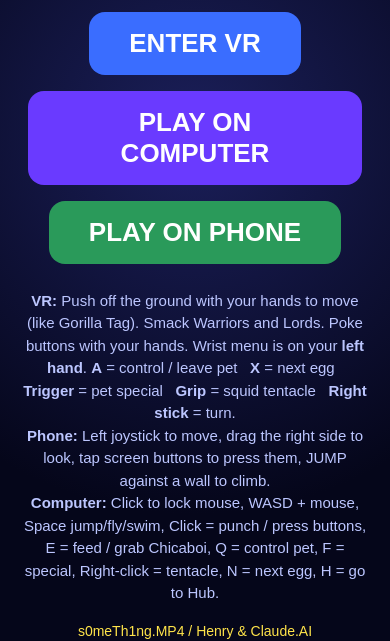
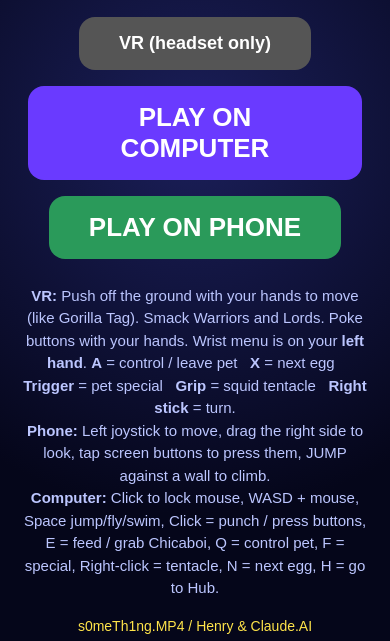
Before and after one commit to gmeyer301/Chad, a plain HTML site: page docs/astro-monke/index.html in a window 390 px wide. Shown: the part 203-844 px from the top of the page. Drawn offline with nearby package versions, Linux system fonts and the light colour scheme.

Commit message:
Astro Monke: grey out VR button on non-VR devices, fall back to phone mode
Co-Authored-By: Claude Opus 5.5 <noreply@anthropic.com>
Claude-Session: https://claude.ai/code/session_01Rzzh5Cn7j9dccfkpPZSw4c

```diff
--- a/docs/astro-monke/index.html
+++ b/docs/astro-monke/index.html
@@ -1492,8 +1492,13 @@ document.getElementById('vrBtn').onclick = async () => {
     camera.position.set(0, 0, 0); camera.rotation.set(0, 0, 0);
     sess.addEventListener('end', () => { xrOn = false; document.getElementById('ui').style.display = 'flex'; started = false; camera.position.set(0, 1.6, 0); });
     begin(); if (wrist) attachWrist();
-  } catch (e) { alert('Could not start VR: ' + e.message); }
+  } catch (e) { alert("VR doesn't work on this device. Starting phone/computer mode instead!"); (('ontouchstart' in window) ? document.getElementById('mobBtn') : document.getElementById('deskBtn')).onclick(); }
 };
+(async () => {
+  const vb = document.getElementById('vrBtn'); let ok = false;
+  try { ok = !!(navigator.xr && await navigator.xr.isSessionSupported('immersive-vr')); } catch (e) {}
+  if (!ok) { vb.textContent = 'VR (headset only)'; vb.style.background = '#555'; vb.style.fontSize = '18px'; if ('ontouchstart' in window) document.getElementById('mobBtn').style.boxShadow = '0 0 22px #6dff7a'; }
+})();
 
 const clock = new THREE.Clock(); let panelT = 0;
 renderer.setAnimationLoop(() => {
```
